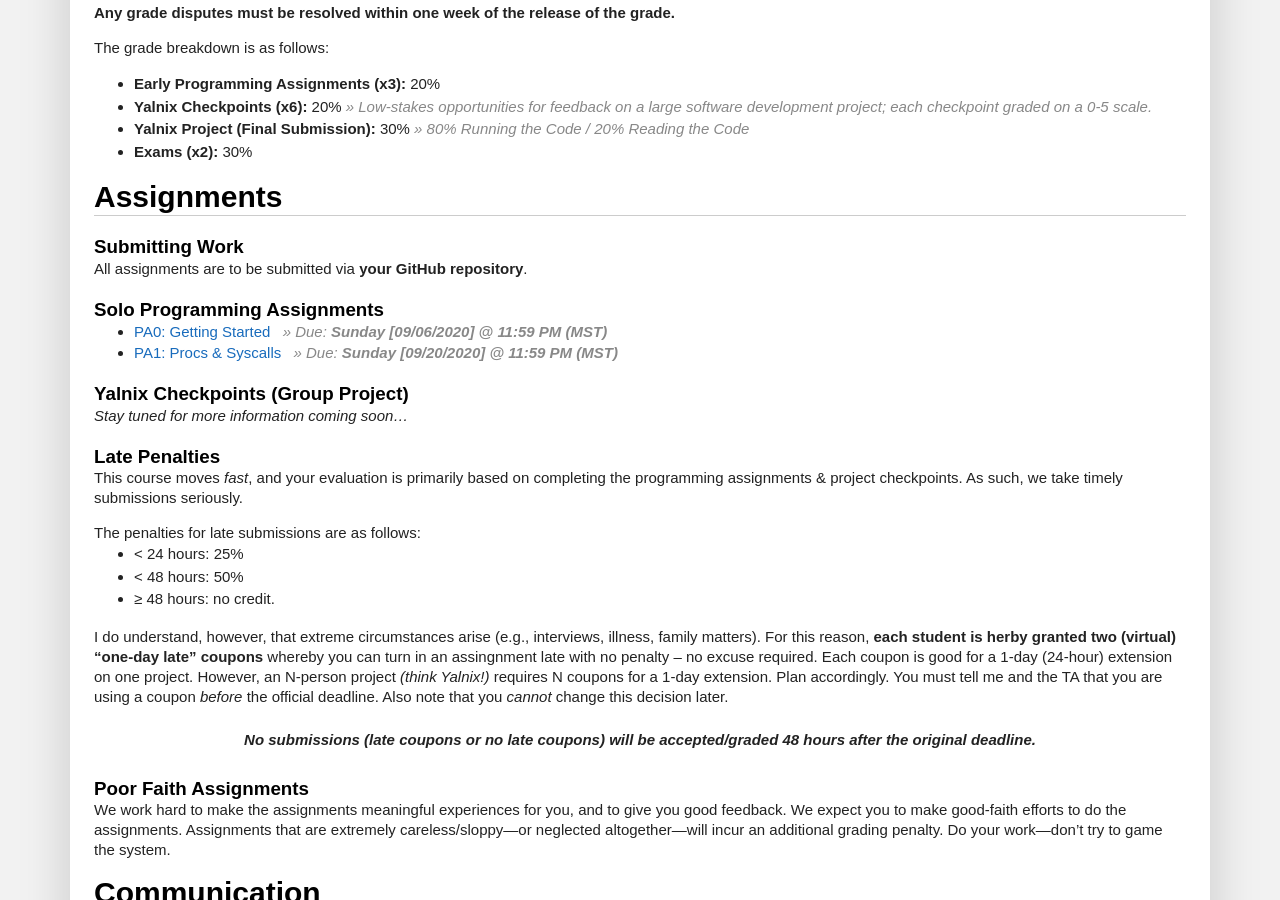
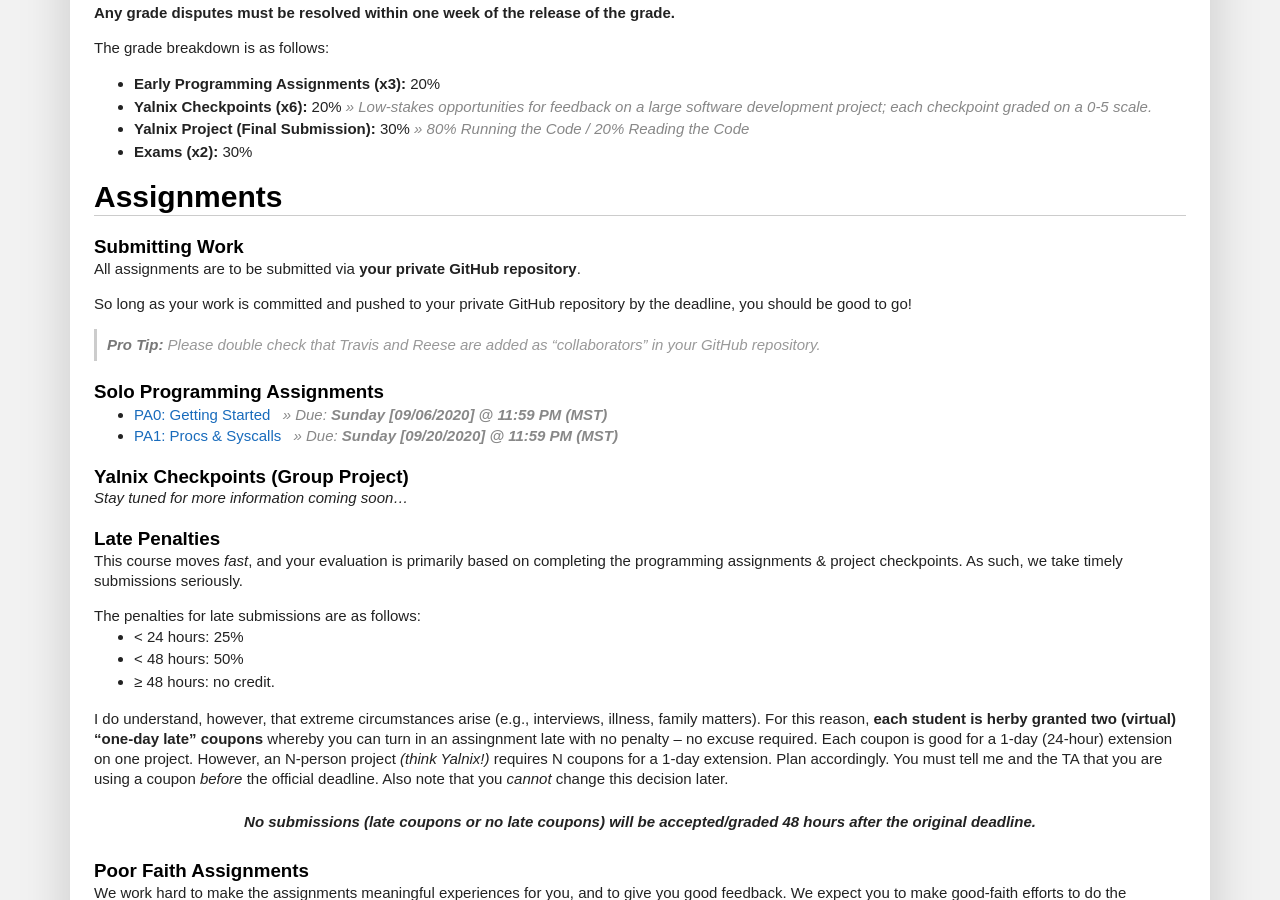
Before and after one commit to traviswpeters/cs460-2020-fall, a Jekyll site: the page built from index.md, in a window 1280 px wide and 900 px high, scrolled down 4106 px. Built offline with Jekyll 4.4.1, drawn with Linux system fonts in a browser that asks for light colours; nearby versions of some CDN libraries; some web fonts are replaced; comment, search, counter and statistics services are not loaded.

Commit message:
add more clarifications

```diff
--- a/index.md
+++ b/index.md
@@ -863,7 +863,12 @@ The grade breakdown is as follows:
 
 ##### Submitting Work
 <!-- All assignments are to be submitted in **{{site.data.settings.d2l}}** or via git. -->
-All assignments are to be submitted via **your GitHub repository**.
+All assignments are to be submitted via **your private GitHub repository**.
+
+So long as your work is committed and pushed to your private GitHub repository by the deadline, you should be good to go!
+
+> **Pro Tip:** Please double check that Travis and Reese are added as "collaborators" in your GitHub repository.
+
 <!-- (Each assignment will clarify the submission method.) -->
 <!-- Assignments are **due @ TBD**. -->
 <!-- Assignments are **due @ 11:59pm** on the due date. -->
```
